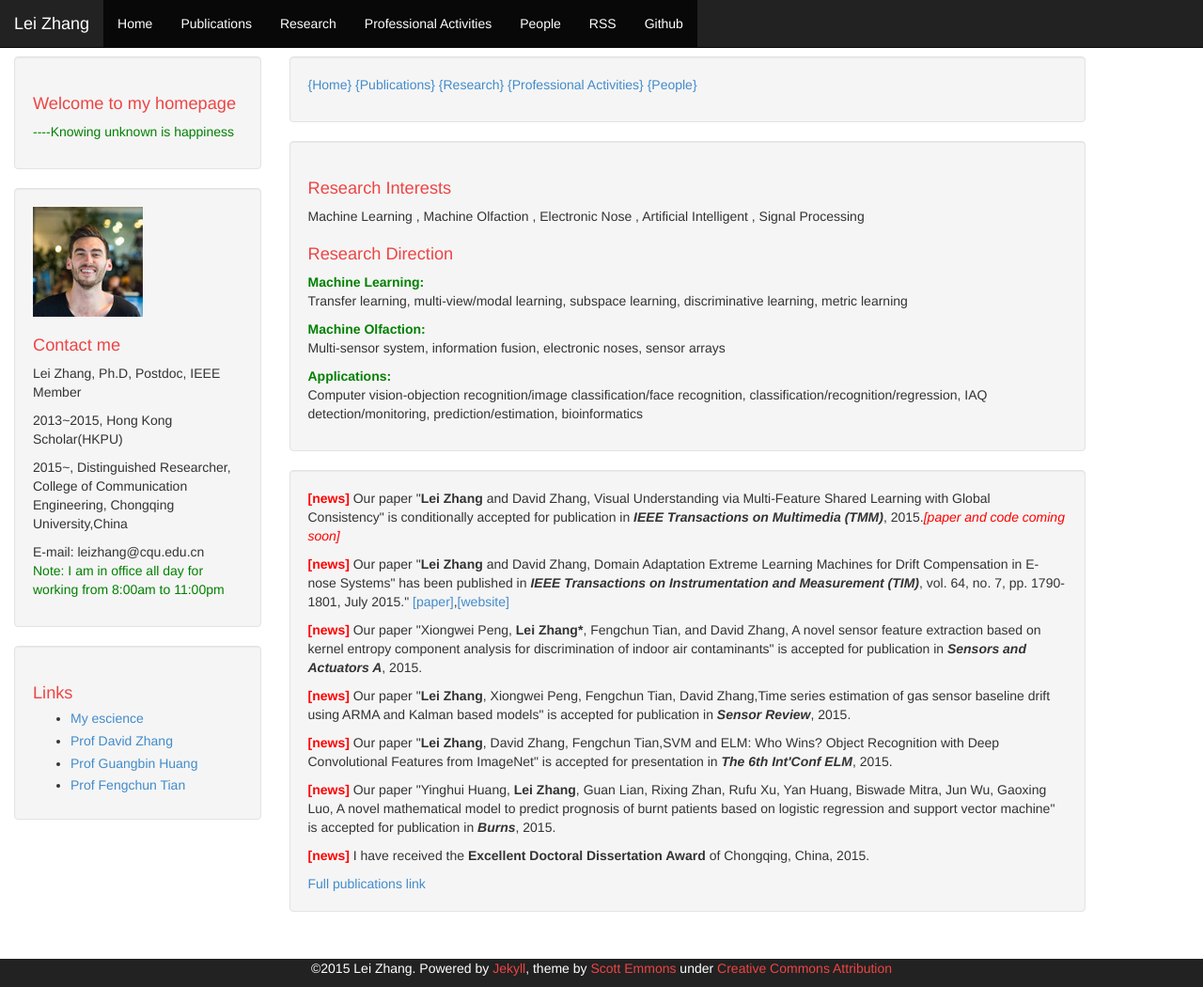
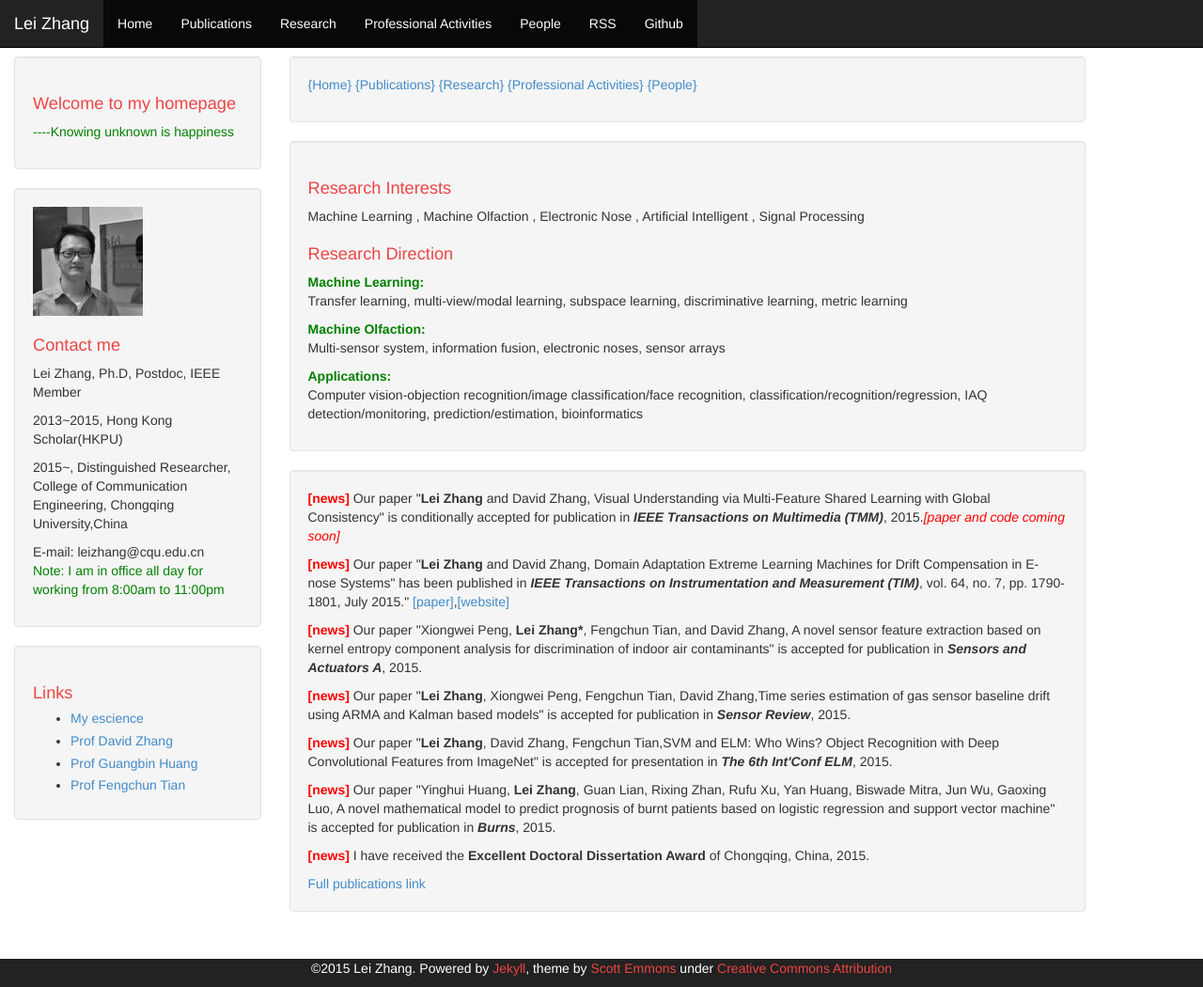
Before and after one commit to DrLeiZhang/website, a Jekyll site: the page built from index.html, in a window 1280 px wide and 1050 px high. Shown: the whole window at 94% size. Built offline with Jekyll 4.4.1, drawn with Linux system fonts in a browser that asks for light colours; Markdown is read by kramdown in place of the engine named in the settings; the list of posts is cut into pages by our own code.

Commit message:
Update
Signed-off-by: leizhang@cqu.edu.cn <leizhang@cqu.edu.cn>

```diff
--- a/_includes/sidebar.html
+++ b/_includes/sidebar.html
@@ -4,7 +4,7 @@
 
 <div class="sidebar well">
 
-<img class="about-avatar" src="{{ "/img/avatar.jpg" | prepend: site.baseurl }}" border="0" alt="[name]" />
+<img class="about-avatar" src="{{ "/img/me_new.jpg" | prepend: site.baseurl }}" border="0" alt="[name]" />
 
 <p><a href="http://www.leizhang.tk/resources/LeiZhang.jpg"></a></p>
 
```
Also changed, not shown: img/me_new.jpg (added), 1 other file.
